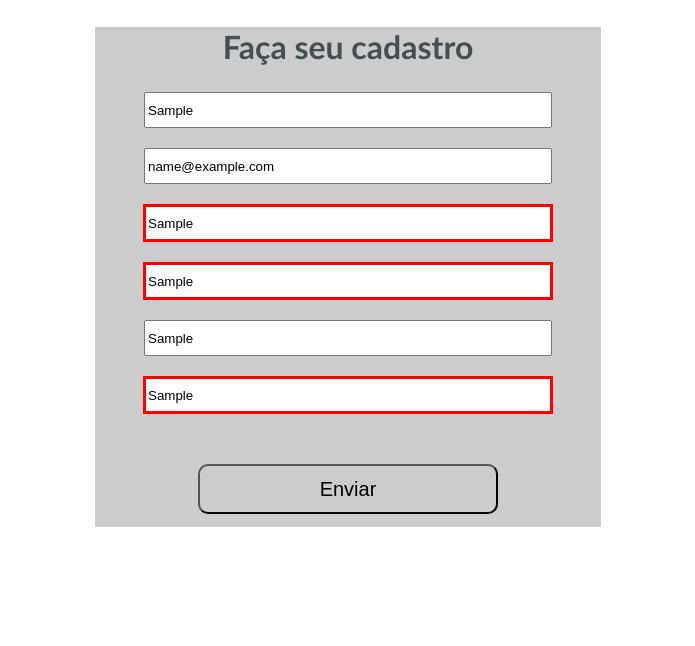
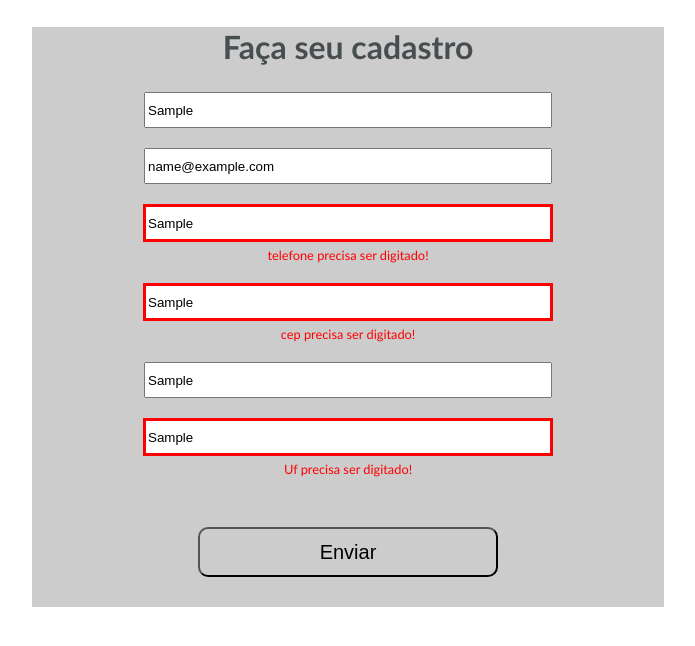
Before and after one commit to lucianafront/modulo-15, a plain HTML site: page Exercicio/index.html in a window 1280 px wide. Both pictures are taken after typing "Sample", "name@example.com", "Sample", "Sample", "Sample", "Sample" into the empty fields and a click on the button "Enviar". Shown: the whole page, without its empty margins (292-987 px from the left). Drawn offline with Linux system fonts and the light colour scheme.

Commit message:
correção

```diff
--- a/Exercicio/index.html
+++ b/Exercicio/index.html
@@ -15,25 +15,36 @@
 
     <div class="container">
 
-        <div class="mensagem"></div>
 
-        <form>
+
+        <form id="meuForm">
             <h2>Faça seu cadastro</h2>
+
+
             <input type="text" placeholder="digite seu nome" id="nome" class="obrigatório" name="nome">
+            <div id="nome_erro" class="erros">Nome precisa ser digitado!</div>
 
             <input type="text" placeholder="digite seu email" id="email" class="obrigatório" name="email">
+            <div id="email_erro" class="erros">email precisa ser digitado!</div>
 
             <input type="text" placeholder="digite seu telefone  ex. (31)3233-4343" id="telefone" class="obrigatório" name="telefone">
+            <div id="telefone_erro" class="erros">telefone precisa ser digitado!</div>
 
             <input type="text" placeholder="digite seu cep ex. 13082-275" id="cep" class="numerico" name="cep">
+            <div id="cep_erro" class="erros">cep precisa ser digitado!</div>
 
             <input type="text" placeholder="digite sua cidade" id= "cidade" class="cidade" name="cidade">
+            <div id="cidade_erro" class="erros">cidade precisa ser digitado!</div>
 
             <input type="text" placeholder="digite sua uf" id="uf" name="uf">
+            <div id="uf_erro" class="erros">Uf precisa ser digitado!</div>
 
-            <button type="submit"  onclick="app.validarEmail(event)"  >Enviar</button>
+
+            <button type="submit"  onclick="app.validarTudo(event)"  >Enviar</button>
         </form>
+
         <div id="resultado">
+            <h3>Formulário enviado com sucesso!</h3>
         </div>
 
         <script type="text/javascript" src="./script.js"></script>
--- a/Exercicio/script.js
+++ b/Exercicio/script.js
@@ -1,81 +1,145 @@
+
 var app = window.app || {}
+app.tudoValidado = true;
 
-app.validarEmail = function (elemento) {
+
+app.validarTelefoneBR = function () {
+
+    var resultado = document.getElementById('resultado');
+
+    var telefone = document.getElementById('telefone');
+    var msg_erro = document.getElementById('telefone_erro');
+
+    console.log(telefone.value)
+
+    var semErros = /^\(?\d{2}\)?[-.\s]?\d{4,5}[-.\s]?\d{4}$/.test(telefone.value);
+
+    /*
+    * // Exemplo de uso:
+        console.log(validarTelefoneBR("(31)3233-4343")); // Retorna true
+        console.log(validarTelefoneBR("31.3233.4343")); // Retorna true
+        console.log(validarTelefoneBR("31 32334343")); // Retorna true
+        console.log(validarTelefoneBR("(31)3233-4343 ramal 123")); // Retorna false
+        console.log(validarTelefoneBR("1234-5678")); // Retorna false
+    * */
+
+    if (semErros === false) {
+        app.tudoValidado = false
+        telefone.classList.add("erro")
+        msg_erro.style.display = 'block'
+    } else {
+        telefone.classList.remove("erro")
+        msg_erro.style.display = 'none'
+    }
+}
+
+
+
+
+
+
+
+app.validarTudo = function (elemento) {
     elemento.preventDefault();
+    app.tudoValidado = true;
 
-    let tudoValidado = true;
-    let mensagens=[];
+    app.validarTelefoneBR();
+
+
 
 
     var nome = document.getElementById('nome');
     var email = document.getElementById('email');
-    var telefone = document.getElementById('telefone');
     var cep = document.getElementById('cep');
     var cidade = document.getElementById('cidade');
     var uf = document.getElementById('uf');
 
+    if (nome.value === "") {
+        app.tudoValidado = false;
+        nome.classList.add("erro");
+        var erro_nome = document.getElementById('nome_erro');
+        erro_nome.style.display = 'block'
 
-    if (nome.value === "") {
-        tudoValidado = false;
-        nome.classList.add("erro");
-
-   mensagens.push ("nome precisa ser digitado.")
     } else {
         nome.classList.remove("erro");
+        var erro_nome = document.getElementById('nome_erro');
+        erro_nome.style.display = 'none'
     }
 
     var regexEmail = /^[^\s@]+@[^\s@]+\.[^\s@]+$/;
-     if (email.value === ""  || !regexEmail.test(email.value)) {
-        tudoValidado = false;
+    if (email.value === "" || !regexEmail.test(email.value)) {
+        app.tudoValidado = false;
         email.classList.add("erro");
-        mensagens.push ("email precisa ser digitado.")
+
+        var email_erro= document.getElementById('email_erro');
+        email_erro.style.display = 'block'
     } else {
-        email.classList.remove("erro")
+        email.classList.remove("erro");
+        var erro_email = document.getElementById('email_erro');
+        erro_email.style.display = 'none'
+
     }
-
-    var regex = new RegExp('^\\([0-9]{2}\\)((3[0-9]{3}-[0-9]{4})|(9[0-9]{3}-[0-9]{5}))$');
-    if (telefone.value === ""  || !regex.test(telefone.value)) {
-        tudoValidado = false
-        telefone.classList.add("erro")
-        mensagens.push ("telefone precisa ser digitado")
-    } else {
-        telefone.classList.remove("erro")
-    }
-
 
     var regex = new RegExp('^[0-9]{5}-[0-9]{3}$');
 
     if (cep.value === "" || !regex.test(cep.value)) {
-        tudoValidado = false
+        app.tudoValidado = false
         cep.classList.add("erro")
-        mensagens.push ("cep precisa ser digitado")
-    } else {
+
+        var cep_erro= document.getElementById('cep_erro');
+        cep_erro.style.display='block'
+    }
+    else {
         cep.classList.remove("erro")
+        var cep_erro= document.getElementById('cep_erro');
+        cep_erro.style.display = 'none'
+
     }
 
     if (cidade.value === "") {
-        tudoValidado = false
+        app.tudoValidado = false
         cidade.classList.add("erro")
-        mensagens.push ("cidade precisa ser digitado")
+        var cidade_erro= document.getElementById('cidade_erro');
+        cidade_erro.style.display='block'
+    }
+     else {
+        cidade.classList.remove("erro")
+        var cidade_erro= document.getElementById('cidade_erro');
+        cidade_erro.style.display = 'none'
 
-    } else {
-        cidade.classList.remove("erro")
+
     }
 
     const regexuf = /^(AC|AL|AP|AM|BA|CE|DF|ES|GO|MA|MT|MS|MG|PA|PB|PR|PE|PI|RJ|RN|RS|RO|RR|SC|SP|SE|TO)$/i;
 
     if (uf.value === "" || !regexuf.test(uf.value)) {
-        tudoValidado = false
-    uf.classList.add("erro")
-    mensagens.push ("cidade precisa ser digitado")
+        app.tudoValidado = false
+        uf.classList.add("erro")
+        var uf_erro= document.getElementById('uf_erro');
+        uf_erro.style.display='block'
     } else {
         uf.classList.remove("erro")
+        var uf_erro= document.getElementById('uf_erro');
+        uf_erro.style.display = 'none'
+
     }
 
 
     console.log(uf, cep, email, nome, telefone, cidade);
 
 
-    return tudoValidado;
+    var resultado = document.getElementById('resultado');
+    if(app.tudoValidado === true){
+
+        resultado.style.display = 'block';
+        app.limparFormulário();
+    }
+    else
+        resultado.style.display = 'none'
 
 }
+
+
+app.limparFormulário = function () {
+    document.getElementById("meuForm").reset();
+}
--- a/Exercicio/style.css
+++ b/Exercicio/style.css
@@ -1,16 +1,16 @@
 .container{
 text-align: center;
 font-family: 'Trebuchet MS', 'Lucida Sans Unicode', 'Lucida Grande', 'Lucida Sans', Arial, sans-serif;
-font-size: 2rem;
+font-size: 1rem;
 }
 
 
 form{
     background-color: #ccc;
-    width: 40%;
+    width: 50%;
     margin-left: auto;
     margin-right: auto;
-    height: 500px;
+    min-height: 90%;
 }
 
 h2{
@@ -38,15 +38,27 @@ button{
     margin-top: 50px;
     background-color:#ccc;
     border-radius: 10px;
+    margin-bottom: 30px;
 
 
 }
 
 button:hover{
     background-color:blue;
+
 }
 
 
 .erro {
     border: 3px solid red;
   }
+.erros{
+    font-size: 0.8rem;
+    padding-top: 5px;
+    color: red;
+    display: none;
+}
+
+#resultado{
+    display: none;
+}
```
